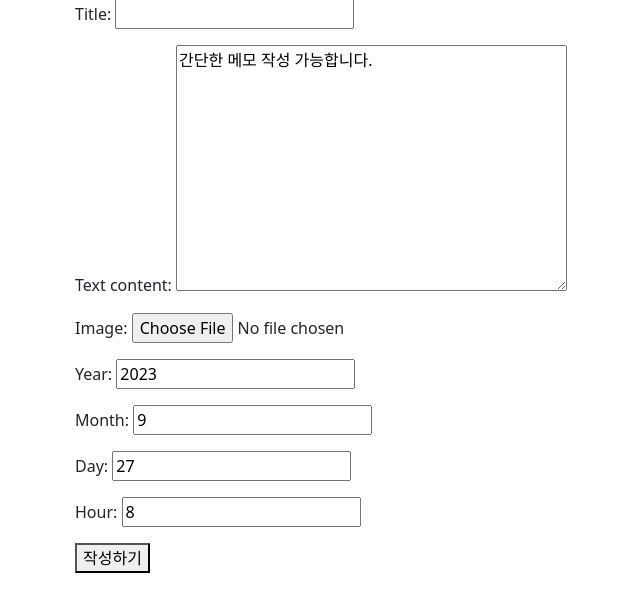
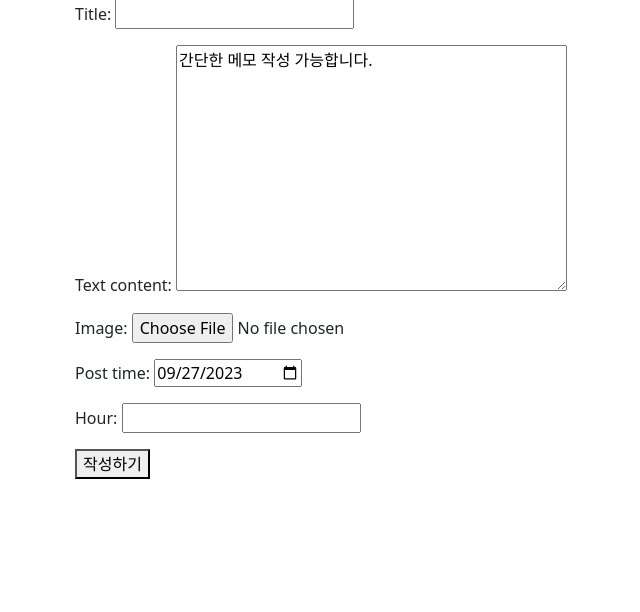
Before and after one commit to hong00009/yolov5, a Django app: page /upload/ in a window 1280 px wide. Shown: the part 113-725 px from the top of the page, without its empty margins (7-647 px from the left). Run offline with Django 4.2, Linux system fonts and the light colour scheme; the visitor is signed in with stand-in values (Sample User, id 1); some libraries are stand-ins or nearby versions.

Commit message:
date 필드 수정사항 반영

```diff
--- a/yolov5_django/forms.py
+++ b/yolov5_django/forms.py
@@ -1,28 +1,31 @@
 from django import forms
 from .models import Post
 from django.utils.timezone import now
-from datetime import datetime
+from datetime import datetime, timedelta
+from django.forms import DateInput
+
 
 class PostForm(forms.ModelForm):
     class Meta:
         model = Post
-        fields = ['title', 'text_content', 'image', 'year', 'month', 'day', 'hour',]
+        fields = ['title', 'text_content', 'image', 'post_time', 'hour']
 
-    year = forms.IntegerField(initial=datetime.now().year)
-    month = forms.IntegerField(initial=datetime.now().month)
-    day = forms.IntegerField(initial=datetime.now().day)
-    hour = forms.IntegerField(initial=datetime.now().hour)
+    post_time = forms.DateField(
+        initial=datetime.now().date(),
+        widget=DateInput(attrs={'type': 'date'})
+    )
+
+    hour = forms.IntegerField()
 
     def clean(self):
         cleaned_data = super().clean()
-        year = cleaned_data.get('year')
-        month = cleaned_data.get('month')
-        day = cleaned_data.get('day')
+        post_time = cleaned_data.get('post_time')
         hour = cleaned_data.get('hour')
 
-        if year is not None and month is not None and day is not None and hour is not None:
+        if post_time is not None and hour is not None:
             try:
-                post_time = datetime(year, month, day, hour)
+
+                post_time = datetime.combine(post_time, datetime.min.time()) + timedelta(hours=hour)
             except ValueError:
                 raise forms.ValidationError('Invalid date or time')
 
--- a/yolov5_django/models.py
+++ b/yolov5_django/models.py
@@ -8,11 +8,7 @@ class Post(models.Model):
     title = models.CharField(max_length=100)
     text_content = models.TextField(max_length=255, default="간단한 메모 작성 가능합니다.")
     image = models.ImageField()
-    year = models.IntegerField(default=2023)
-    month = models.IntegerField(default=9)
-    day = models.IntegerField(default=1)
-    hour = models.IntegerField(default=1)
-    # uploaded_at = models.DateTimeField(auto_now_add=True)
+    post_time = models.DateTimeField(default=datetime.now)
 
     detection_result = models.TextField(blank=True, null=True)
 
--- a/yolov5_django/templates/yolov5_django/my_page.html
+++ b/yolov5_django/templates/yolov5_django/my_page.html
@@ -23,7 +23,7 @@
             </a>
             <div class="card-body">
                 <h5 class="card-title">{{ post.title }}</h5>
-                <p>식사 시간: {{ post.year }}년 {{ post.month }}월 {{ post.day }}일 {{ post.hour }}시</p>
+                <p>식사 시간: {{ post.post_time|date:"Y" }}년 {{ post.post_time|date:"m" }}월 {{ post.post_time|date:"d" }}일 {{ post.post_time|date:"H" }}시</p>
             </div>
             <a href="{% url 'yolov5_django:edit_post' post.id %}">수정</a>
             <a href="#" class="delete-button" data-post-id="{{ post.id }}" data-delete-url="{% url 'yolov5_django:delete_post' post.id %}">삭제</a>
--- a/yolov5_django/templates/yolov5_django/post.html
+++ b/yolov5_django/templates/yolov5_django/post.html
@@ -8,7 +8,7 @@
       <h1>{{ post.title }}</h1>
       <img src="{{ post.image.url }}" alt="{{ post.title }}" style="max-width:100%; max-height:640px;" />
       <p>{{ post.text_content }}</p>
-      <p>식사 시간: {{ post.year }}년 {{ post.month }}월 {{ post.day }}일 {{ post.hour }}시</p>
+      <p>식사 시간: {{ post.post_time|date:"Y" }}년 {{ post.post_time|date:"m" }}월 {{ post.post_time|date:"d" }}일 {{ post.post_time|date:"H" }}시</p>
 
       <p>
         결과:{% if food_idx_list %}
--- a/yolov5_django/views.py
+++ b/yolov5_django/views.py
@@ -27,23 +27,56 @@ def index(request):
         return render(request, 'yolov5_django/index.html')
 
 
+# @login_required
+# def upload_post(request):
+#     if request.method == 'POST':
+#         form = PostForm(request.POST, request.FILES)
+#         if form.is_valid():
+
+#             year = form.cleaned_data['year']
+#             month = form.cleaned_data['month']
+#             day = form.cleaned_data['day']
+#             hour = form.cleaned_data['hour']
+
+#             post_time = datetime(year, month, day, hour)
+
+#             post = form.save(commit=False)
+#             post.user = request.user
+#             post.post_time = post_time
+
+#             image = request.FILES['image']
+#             ext = image.name.split('.')[-1]
+#             uuid = uuid4().hex
+#             filename = '{}.{}'.format(uuid, ext)
+#             post.image.name = filename
+
+#             post.save()
+
+#             detected_foods = y_detect(post.image.path) # 저장된 사진으로 detect
+#             # detected_foods = None 또는 문자열(숫자1개/숫자,숫자 여러개)
+
+#             post.detection_result = detected_foods
+#             post.save() # detect된 결과 추가 저장
+
+#             save_personal_food_nutrition(post.user, detected_foods) # 개인 영양 정보 저장
+
+#             return redirect('yolov5_django:detail_post', post_id=post.id)
+#     else:
+#         form = PostForm()
+#     context = {
+#         'form': form,
+#     }
+#     return render(request, 'yolov5_django/upload_post.html', context)
+
 @login_required
 def upload_post(request):
     if request.method == 'POST':
         form = PostForm(request.POST, request.FILES)
         if form.is_valid():
-
-            year = form.cleaned_data['year']
-            month = form.cleaned_data['month']
-            day = form.cleaned_data['day']
-            hour = form.cleaned_data['hour']
-
-            post_time = datetime(year, month, day, hour)
-
             post = form.save(commit=False)
             post.user = request.user
-            post.post_time = post_time
 
+            # 'post_time' contains both date and time
             image = request.FILES['image']
             ext = image.name.split('.')[-1]
             uuid = uuid4().hex
@@ -52,31 +85,69 @@ def upload_post(request):
 
             post.save()
 
-            detected_foods = y_detect(post.image.path) # 저장된 사진으로 detect
-            # detected_foods = None 또는 문자열(숫자1개/숫자,숫자 여러개)
+            detected_foods = y_detect(post.image.path)  # Detect with saved photos
 
             post.detection_result = detected_foods
-            post.save() # detect된 결과 추가 저장
+            post.save()  # Save additional detected results
 
-            save_personal_food_nutrition(post.user, detected_foods) # 개인 영양 정보 저장
+            save_personal_food_nutrition(request.user, detected_foods)  # Save personal nutrition information
 
             return redirect('yolov5_django:detail_post', post_id=post.id)
     else:
         form = PostForm()
-    context = {
-        'form': form,
-    }
+
+    context = {'form': form}
     return render(request, 'yolov5_django/upload_post.html', context)
 
+# @login_required
+# def my_page(request):
+#     form = DateRangeFilterForm(request.GET)
+
+#     all_posts = Post.objects.filter(user=request.user).annotate(
+#         combined_date=F('year') * 1000000 + F('month') * 10000 + F('day') * 100 + F('hour')
+#     ).order_by('-combined_date')
+
+#     posts = all_posts
+
+#     if form.is_valid():
+#         start_date = form.cleaned_data['start_date']
+#         end_date = form.cleaned_data['end_date']
+
+#         if start_date:
+
+#             start_datetime = (
+#                 start_date.year * 1000000 +
+#                 start_date.month * 10000 +
+#                 start_date.day * 100
+#             )
+#             posts = posts.filter(combined_date__gte=start_datetime)
+
+#         if end_date:
+
+#             end_datetime = (
+#                 end_date.year * 1000000 +
+#                 end_date.month * 10000 +
+#                 end_date.day * 100 +
+#                 23
+#             )
+#             posts = posts.filter(combined_date__lte=end_datetime)
+
+#     # Pagination
+#     paginator = Paginator(posts, 20)
+#     page_number = request.GET.get('page')
+#     posts = paginator.get_page(page_number)
+
+#     context = {
+#         'posts': posts,
+#         'form': form,
+#     }
+#     return render(request, 'yolov5_django/my_page.html', context)
 
 @login_required
 def my_page(request):
     form = DateRangeFilterForm(request.GET)
 
-    all_posts = Post.objects.filter(user=request.user).annotate(
-        combined_date=F('year') * 1000000 + F('month') * 10000 + F('day') * 100 + F('hour')
-    ).order_by('-combined_date')
-
+    all_posts = Post.objects.filter(user=request.user).order_by('-post_time')
     posts = all_posts
 
     if form.is_valid():
@@ -84,23 +155,12 @@ def my_page(request):
         end_date = form.cleaned_data['end_date']
 
         if start_date:
-
-            start_datetime = (
-                start_date.year * 1000000 +
-                start_date.month * 10000 +
-                start_date.day * 100
-            )
-            posts = posts.filter(combined_date__gte=start_datetime)
+            posts = posts.filter(post_time__gte=start_date)
 
         if end_date:
-
-            end_datetime = (
-                end_date.year * 1000000 +
-                end_date.month * 10000 +
-                end_date.day * 100 +
-                23
-            )
-            posts = posts.filter(combined_date__lte=end_datetime)
+            end_date += timedelta(days=1)
+            end_date -= timedelta(seconds=1)
+            posts = posts.filter(post_time__lte=end_date)
 
     # Pagination
     paginator = Paginator(posts, 20)
```
Also changed, not shown: accounts/personal_nutrition.py (+3 -6 lines), yolov5_django/migrations/0010_remove_post_day_remove_post_hour_remove_post_month_and_more.py (added).
